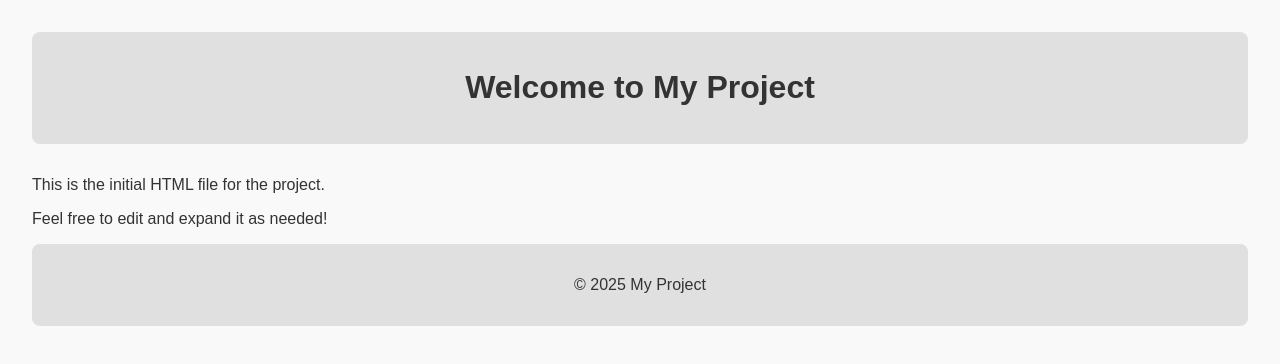
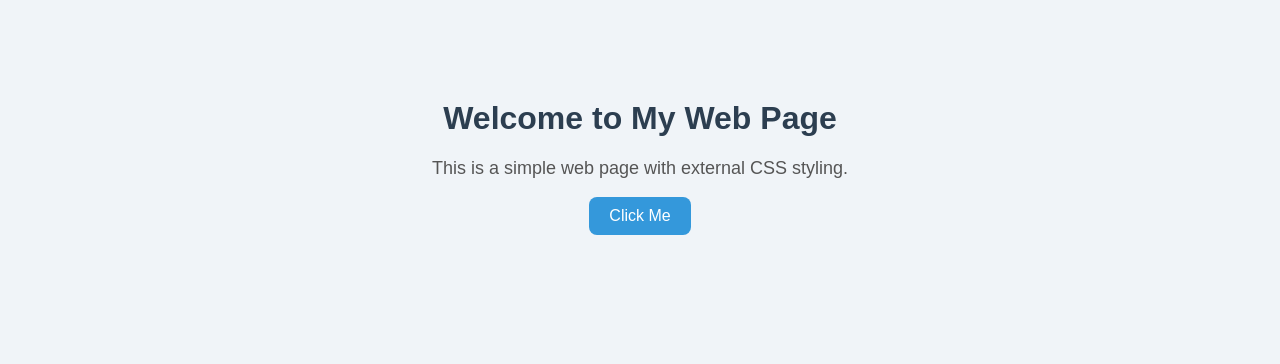
Before and after one commit to ArunTally/Al_Setup, a plain HTML site: page index.html in a window 1280 px wide. Drawn offline with Linux system fonts and the light colour scheme.

Commit message:
Added index.css for basic page styling

```diff
--- /dev/null
+++ b/index.css
@@ -0,0 +1,34 @@
+body {
+  font-family: Arial, sans-serif;
+  background-color: #f0f4f8;
+  margin: 0;
+  padding: 0;
+}
+
+.container {
+  text-align: center;
+  margin-top: 100px;
+}
+
+h1 {
+  color: #2c3e50;
+}
+
+p {
+  color: #555;
+  font-size: 18px;
+}
+
+button {
+  background-color: #3498db;
+  color: white;
+  padding: 10px 20px;
+  border: none;
+  border-radius: 8px;
+  cursor: pointer;
+  font-size: 16px;
+}
+
+button:hover {
+  background-color: #2980b9;
+}
--- a/index.html
+++ b/index.html
@@ -3,37 +3,14 @@
 <head>
   <meta charset="UTF-8" />
   <meta name="viewport" content="width=device-width, initial-scale=1.0" />
-  <title>My First Commit</title>
-  <style>
-    body {
-      font-family: Arial, sans-serif;
-      margin: 2rem;
-      background-color: #f9f9f9;
-      color: #333;
-    }
-    header, footer {
-      text-align: center;
-      padding: 1rem;
-      background-color: #e0e0e0;
-      border-radius: 8px;
-    }
-    main {
-      margin-top: 2rem;
-    }
-  </style>
+  <title>My Demo Page</title>
+  <link rel="stylesheet" href="index.css" />
 </head>
 <body>
-  <header>
-    <h1>Welcome to My Project</h1>
-  </header>
-
-  <main>
-    <p>This is the initial HTML file for the project.</p>
-    <p>Feel free to edit and expand it as needed!</p>
-  </main>
-
-  <footer>
-    <p>&copy; 2025 My Project</p>
-  </footer>
+  <div class="container">
+    <h1>Welcome to My Web Page</h1>
+    <p>This is a simple web page with external CSS styling.</p>
+    <button>Click Me</button>
+  </div>
 </body>
 </html>
```
